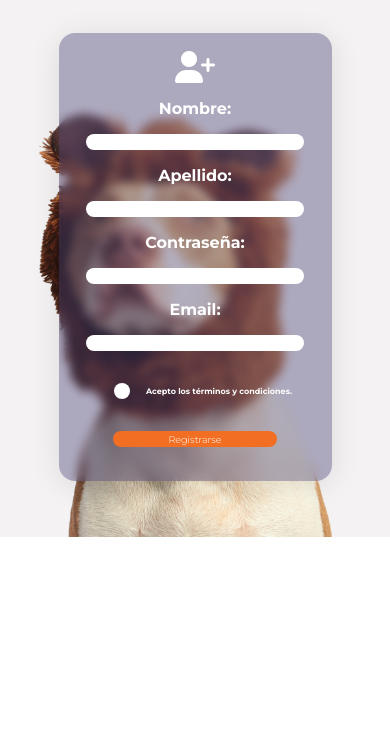
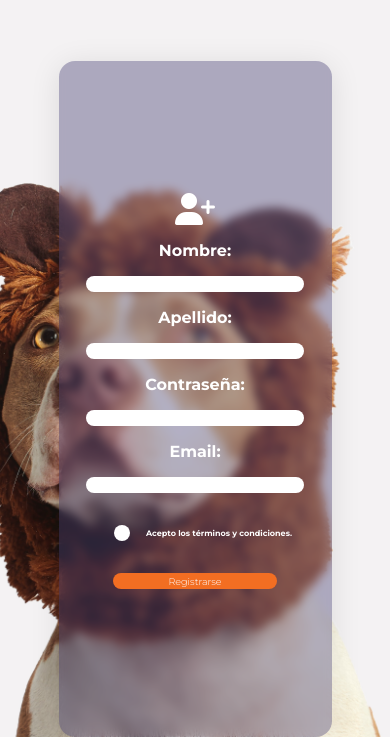
Before and after one commit to MarianoBarella95/Patitas-Felices-2023, a plain HTML site: page signin.html in a window 390 px wide. Shown: the part 55-792 px from the top of the page. Drawn offline with Linux system fonts and the light colour scheme.

Commit message:
Corregí heigh

```diff
--- a/signin.css
+++ b/signin.css
@@ -211,7 +211,7 @@ background: linear-gradient(0deg, rgba(71,64,115,1) 0%, rgba(244,242,243,1) 100%
 
 .sign-in {
     width: 100%;
-    height: 35rem;
+    height: 100vh;
     background-color: #F4F2F3;
     background-image: url(./img/Portada2.jpg);
     background-size: cover;
@@ -375,7 +375,6 @@ footer {
 
     .sign-in {
         width: 100%;
-        height: 35rem;
 
         display: flex;
         justify-content: center;
@@ -468,7 +467,6 @@ footer {
 
     .sign-in {
         width: 100%;
-        height: 35rem;
 
         display: flex;
         justify-content: center;
```
